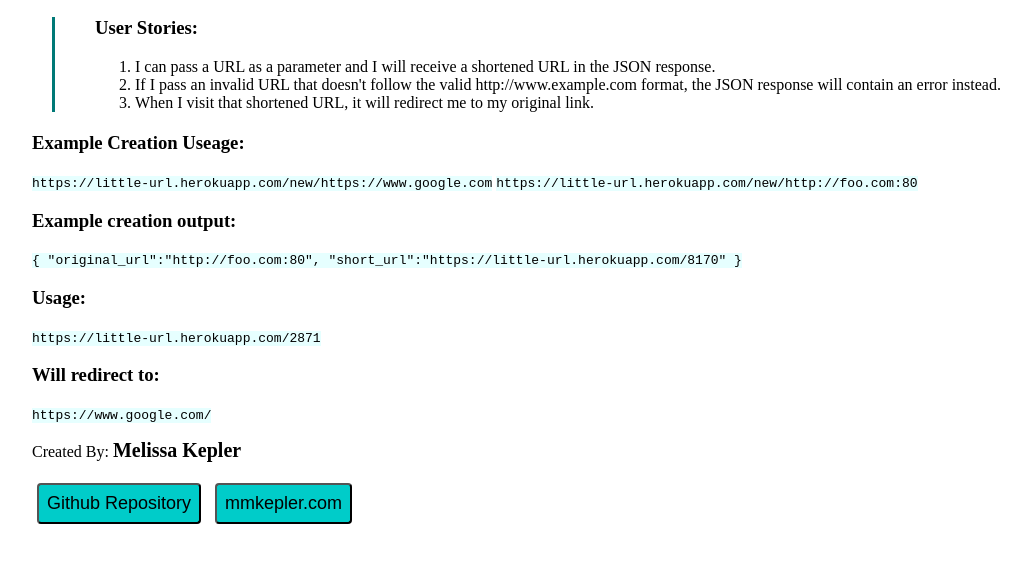
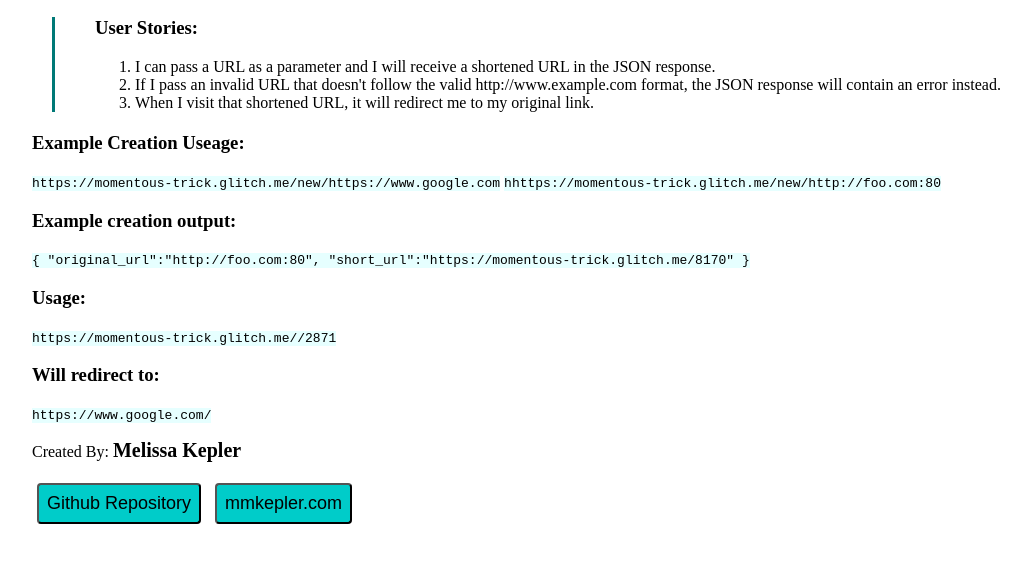
Before and after one commit to Missarachnid/fcc-url-shortener, a website: page views/index.html in a window 1280 px wide. Shown: the part 138-700 px from the top of the page, without its empty margins (18-1045 px from the left). Drawn offline with Linux system fonts and the light colour scheme; files that its build step writes are made by us from their sources.

Commit message:
Checkpoint

```diff
--- a/server.js
+++ b/server.js
@@ -35,6 +35,7 @@
 
     //var regex = /[-a-zA-Z0-9@:%._\+~#=]{2,256}\.[a-z]{2,6}\b([-a-zA-Z0-9@:%_\+.~#?&//=]*)?/gi;
 
+    var regex = /^(?:(?:https?|ftp):\/\/)(?:\S+(?::\S*)?@)?(?:(?!(?:10|127)(?:\.\d{1,3}){3})(?!(?:169\.254|192\.168)(?:\.\d{1,3}){2})(?!172\.(?:1[6-9]|2\d|3[0-1])(?:\.\d{1,3}){2})(?:[1-9]\d?|1\d\d|2[01]\d|22[0-3])(?:\.(?:1?\d{1,2}|2[0-4]\d|25[0-5])){2}(?:\.(?:[1-9]\d?|1\d\d|2[0-4]\d|25[0-4]))|(?:(?:[a-z\u00a1-\uffff0-9]-*)*[a-z\u00a1-\uffff0-9]+)(?:\.(?:[a-z\u00a1-\uffff0-9]-*)*[a-z\u00a1-\uffff0-9]+)*(?:\.(?:[a-z\u00a1-\uffff]{2,}))\.?)(?::\d{2,5})?(?:[/?#]\S*)?$/i;
 
     if(regex.test(urlToShorten) === true){
         return res.json("Works");
--- a/views/index.html
+++ b/views/index.html
@@ -20,12 +20,12 @@
         </div>
         <div>
             <h3>Example Creation Useage:</h3>
-                <code>https://little-url.herokuapp.com/new/https://www.google.com</code>
-                <code>https://little-url.herokuapp.com/new/http://foo.com:80</code>
+                <code>https://momentous-trick.glitch.me/new/https://www.google.com</code>
+                <code>hhttps://momentous-trick.glitch.me/new/http://foo.com:80</code>
             <h3>Example creation output:</h3>
-                <code>{ "original_url":"http://foo.com:80", "short_url":"https://little-url.herokuapp.com/8170" }</code>
+                <code>{ "original_url":"http://foo.com:80", "short_url":"https://momentous-trick.glitch.me/8170" }</code>
             <h3>Usage:</h3>
-                <code>https://little-url.herokuapp.com/2871</code>
+                <code>https://momentous-trick.glitch.me//2871</code>
             <h3>Will redirect to:</h3>
                 <code>https://www.google.com/</code>
         </div>
```
